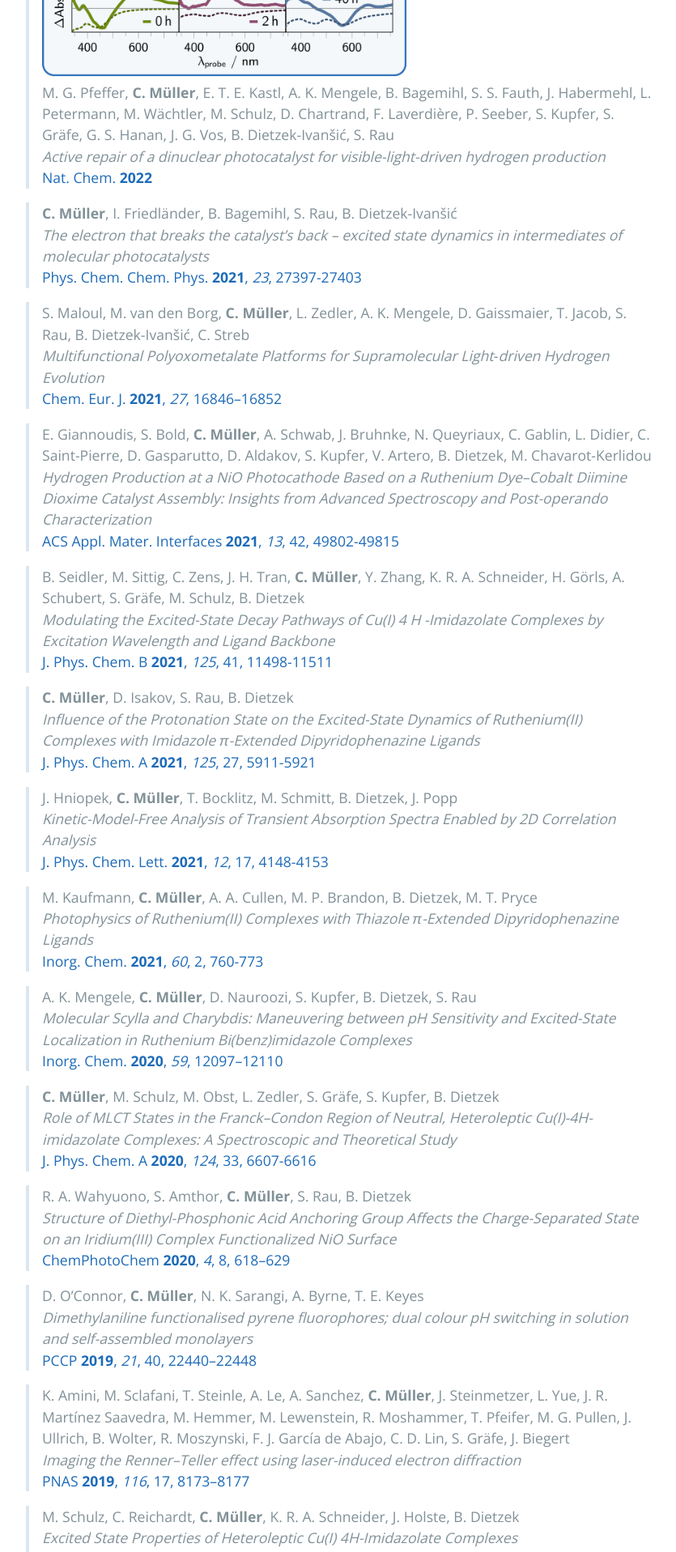
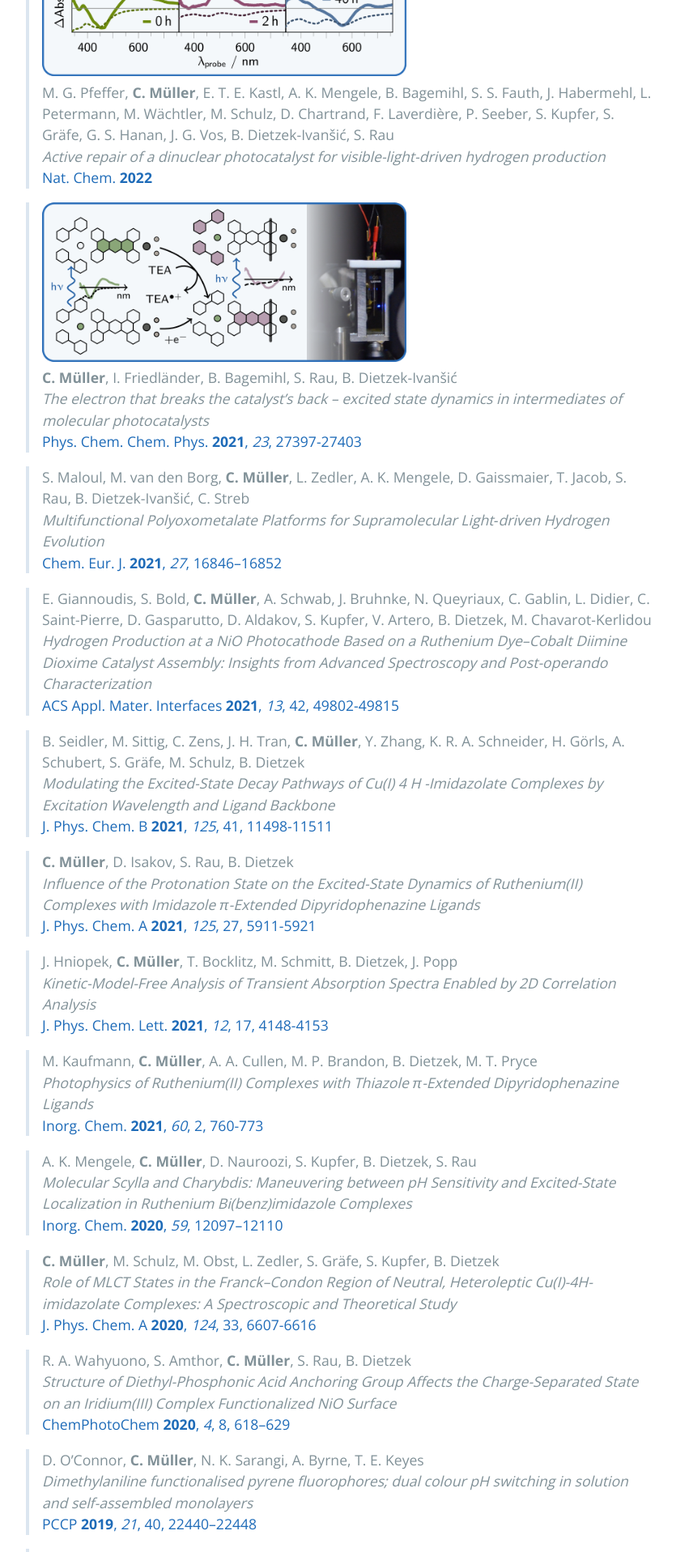
Before and after one commit to carolin-m/carolin-m.github.io, a Jekyll site: the page built from publications.md, in a window 1280 px wide. Shown: the part 748-2665 px from the top of the page at 81% size, without its empty margins (192-1027 px from the left). Built offline with Jekyll 4.4.1, drawn with Linux system fonts in a browser that asks for light colours.

Commit message:
Update publications.md

```diff
--- a/publications.md
+++ b/publications.md
@@ -17,6 +17,7 @@
 > *Active repair of a dinuclear photocatalyst for visible-light-driven hydrogen production* <br>
 > [Nat. Chem. **2022**](https://www.nature.com/articles/s41557-021-00860-6)
 
+> <img width=450 src='./images/TOC_RuPt-SEC.png'> <br>
 > **C. Müller**, I. Friedländer, B. Bagemihl, S. Rau, B. Dietzek-Ivanšić <br>
 > *The electron that breaks the catalyst’s back – excited state dynamics in intermediates of molecular photocatalysts* <br>
 > [Phys. Chem. Chem. Phys. **2021**, *23*, 27397-27403](https://doi.org/10.1039/D1CP04498B)
```
